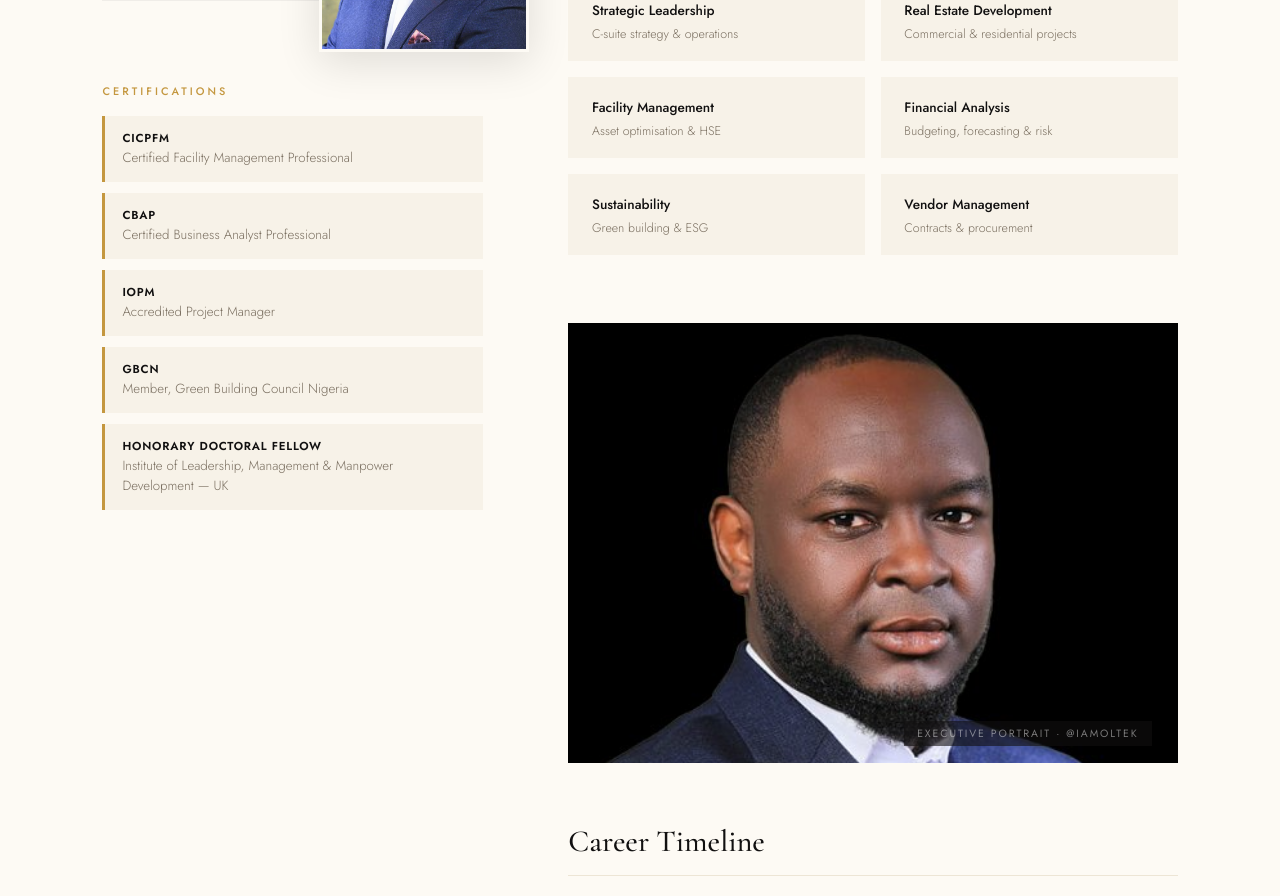
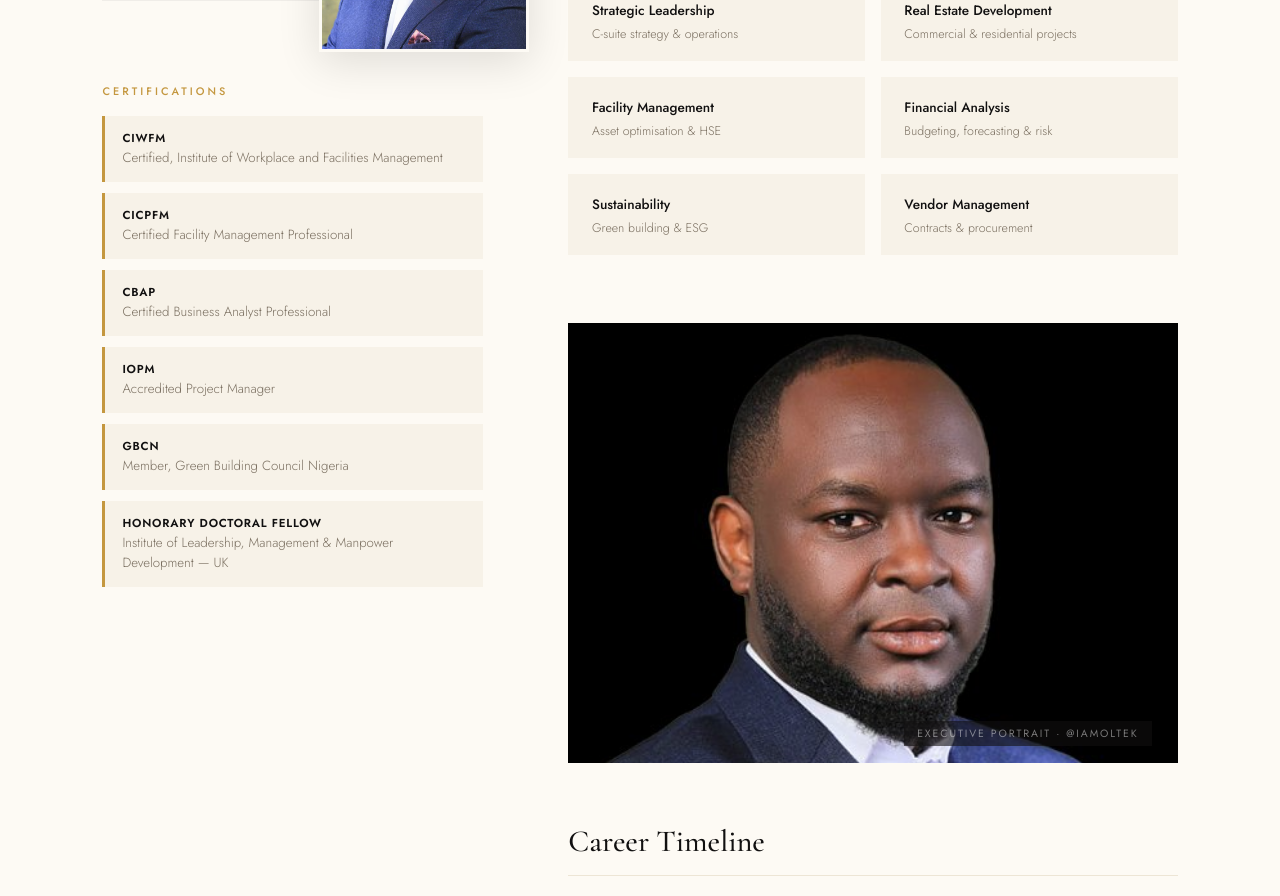
Before and after one commit to Martin-do/iamoltek_v3, a React (Vite) app: page /about in a window 1280 px wide. Shown: the part 1160-2056 px from the top of the page. Built offline with nearby package versions, Linux system fonts and the light colour scheme; a web font is replaced by a local one.

Commit message:
feat: Add CIWFM to certifications list

```diff
--- a/src/pages/About.jsx
+++ b/src/pages/About.jsx
@@ -51,6 +51,7 @@ const timeline = [
 ]
 
 const certifications = [
+  { code: 'CIWFM',                     name: 'Certified, Institute of Workplace and Facilities Management' },
   { code: 'CICPFM',                    name: 'Certified Facility Management Professional' },
   { code: 'CBAP',                      name: 'Certified Business Analyst Professional' },
   { code: 'IOPM',                      name: 'Accredited Project Manager' },
```
